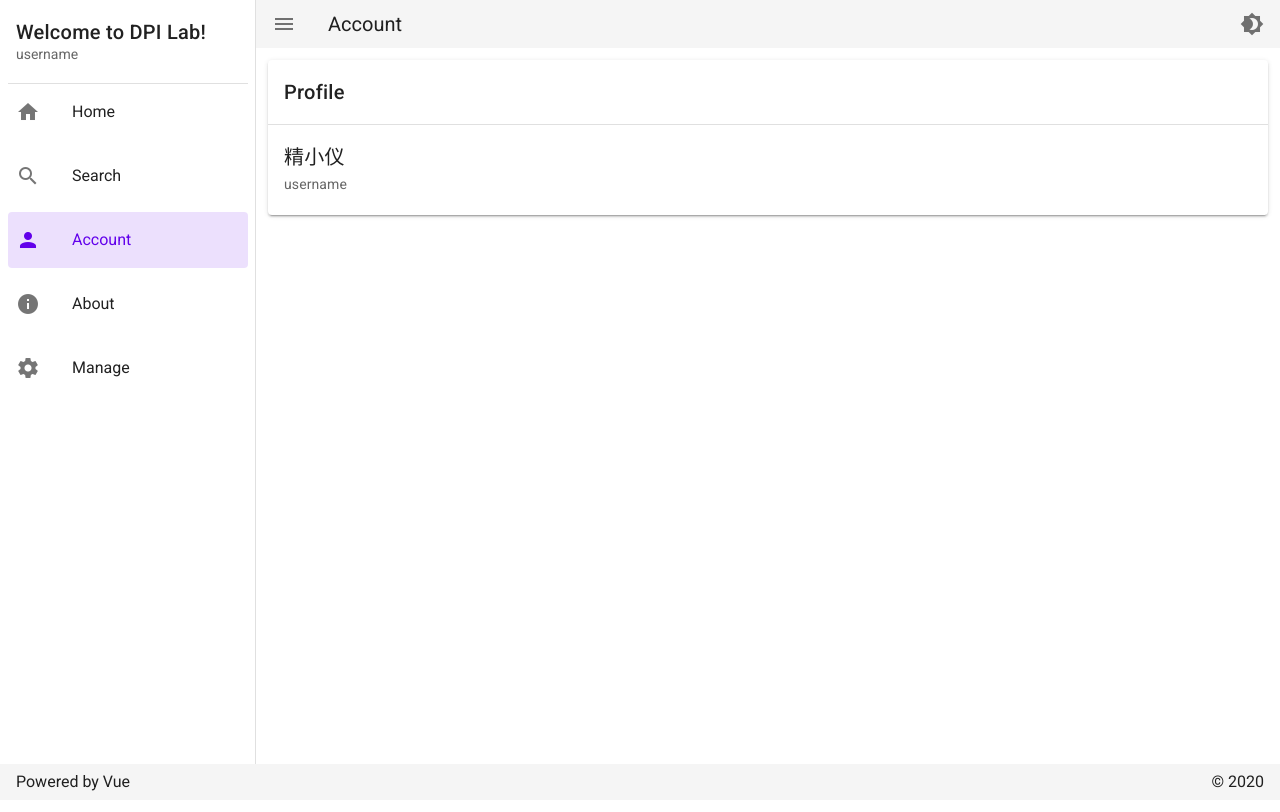
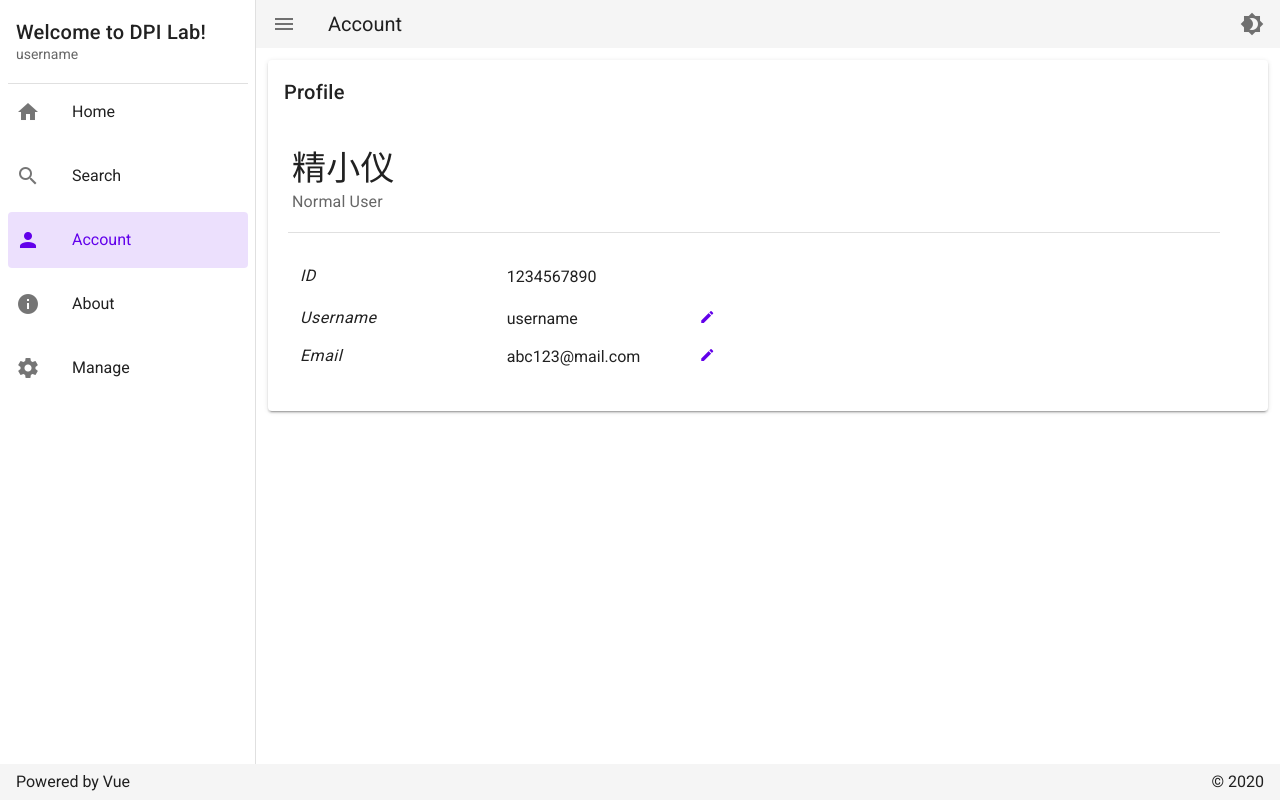
Before and after one commit to GnohzZ/dpi-lab-management, a Vue app: page /test/account/1 in a window 1280 px wide. Built offline with nearby package versions, Linux system fonts and the light colour scheme; no server answers.

Commit message:
add profile ui componemts on account page

```diff
--- a/src/views/Account.vue
+++ b/src/views/Account.vue
@@ -22,18 +22,193 @@
             >
               Profile
             </v-card-title>
-            <v-divider></v-divider>
             <v-card
               flat
               :max-height = "maxHeight"
-              class = "overflow-y-auto"
+              class = "overflow-y-auto pa-2"
             >
-              <v-card-title>
+              <v-card-title class="text-h4">
                 {{profile.name}}
               </v-card-title>
-              <v-card-subtitle>
-                {{profile.username}}
+              <v-card-subtitle class="text-subtitle-1">
+                {{profile.role}}
               </v-card-subtitle>
+              <v-divider class = "mx-3 mr-10"></v-divider>
+              <v-card-text>
+                <v-card
+                  max-width="600"
+                  flat
+                >
+                  <v-container class="pa-2 text-body-1">
+                    <v-row justify = "start" no-gutters class = "mb-1">
+                      <v-col width = "80" justify = "start" align-self = "center" class="font-italic">
+                        ID
+                      </v-col>
+                      <v-col cols="4" justify = "start" align-self = "center">
+                        <v-text-field
+                          readonly
+                          label="ID"
+                          dense
+                          solo
+                          flat
+                          hide-details
+                          :value = "profile.studentID"
+                        ></v-text-field>
+                      </v-col>
+                      <v-col>
+                      </v-col>
+                    </v-row>
+                    <v-row justify = "start" no-gutters>
+                      <v-col width = "80" justify = "start" align-self = "center" class="font-italic">
+                        Username
+                      </v-col>
+                      <v-col cols="4" justify = "start" align-self = "center">
+                        <v-text-field
+                          readonly
+                          v-if = "!isEditingUsername"
+                          label="Username"
+                          dense
+                          solo
+                          flat
+                          hide-details
+                          :value = "profile.username"
+                        ></v-text-field>
+                        <v-text-field
+                          v-if = "isEditingUsername"
+                          label="Username"
+                          dense
+                          single-line
+                          flat
+                          hide-details
+                          :value = "showingUsername"
+                        ></v-text-field>
+                      </v-col>
+                      <v-col>
+                        <v-btn
+                          icon
+                          @click="editingUsername"
+                          color = "primary"
+                        >
+                          <v-icon
+                            v-if="isEditingUsername"
+                            small
+                          >
+                            mdi-close
+                          </v-icon>
+                          <v-icon v-else small>mdi-pencil</v-icon>
+                        </v-btn>
+                      </v-col>
+                    </v-row>
+                    <v-row justify = "start" no-gutters v-show = "isEditingUsername">
+                      <v-col width = "80" justify = "start" align-self = "center" class="font-italic">
+                        Confirm Password
+                      </v-col>
+                      <v-col cols="4" justify = "start" align-self = "center">
+                        <v-text-field
+                          id="password1"
+                          label="Password"
+                          name="password"
+                          prepend-icon="mdi-lock"
+                          type="password"
+                          dense
+                          single-line
+                          flat
+                          hide-details
+                        ></v-text-field>
+                      </v-col>
+                      <v-col>
+                        <v-btn
+                          icon
+                          @click="editUsername"
+                          color = "primary"
+                        >
+                          <v-icon
+                            v-if="isEditingUsername"
+                            small
+                          >
+                            mdi-check
+                          </v-icon>
+                          <v-icon v-else small>mdi-pencil</v-icon>
+                        </v-btn>
+                      </v-col>
+                    </v-row>
+                    <v-row justify = "start" no-gutters>
+                      <v-col width = "80" justify = "start" align-self = "center" class="font-italic">
+                        Email
+                      </v-col>
+                      <v-col cols="4" justify = "start" align-self = "center">
+                        <v-text-field
+                          readonly
+                          v-show = "!isEditingEmail"
+                          label="Email"
+                          dense
+                          solo
+                          flat
+                          hide-details
+                          :value = "profile.email"
+                        ></v-text-field>
+                        <v-text-field
+                          v-show = "isEditingEmail"
+                          label="Email"
+                          dense
+                          single-line
+                          flat
+                          hide-details
+                          v-model = "showingEmail"
+                        ></v-text-field>
+                      </v-col>
+                      <v-col>
+                        <v-btn
+                          icon
+                          @click="editingEmail"
+                          color = "primary"
+                        >
+                          <v-icon
+                            v-if="isEditingEmail"
+                            small
+                          >
+                            mdi-close
+                          </v-icon>
+                          <v-icon v-else small>mdi-pencil</v-icon>
+                        </v-btn>
+                      </v-col>
+                    </v-row>
+                    <v-row justify = "start" no-gutters v-show = "isEditingEmail">
+                      <v-col width = "80" justify = "start" align-self = "center" class="font-italic">
+                        Confirm Password
+                      </v-col>
+                      <v-col cols="4" justify = "start" align-self = "center">
+                        <v-text-field
+                          id="password2"
+                          label="Password"
+                          name="password"
+                          prepend-icon="mdi-lock"
+                          type="password"
+                          dense
+                          single-line
+                          flat
+                          hide-details
+                        ></v-text-field>
+                      </v-col>
+                      <v-col>
+                        <v-btn
+                          icon
+                          @click="editEmail"
+                          color = "primary"
+                        >
+                          <v-icon
+                            v-if="isEditingEmail"
+                            small
+                          >
+                            mdi-check
+                          </v-icon>
+                          <v-icon v-else small>mdi-pencil</v-icon>
+                        </v-btn>
+                      </v-col>
+                    </v-row>
+                  </v-container>
+                </v-card>
+              </v-card-text>
             </v-card>
         </v-card>
       </v-col>
@@ -51,13 +226,17 @@ export default {
     return {
       breakPoint: '',
       windowHeight: 500,
+      isEditingUsername: false,
+      isEditingEmail: false,
       profile: {
         name: '精小仪',
         username: '精小仪',
         role: 'Normal User',
         email: '',
         studentID: ''
-      }
+      },
+      showingUsername: '',
+      showingEmail: ''
     }
   },
 
@@ -65,7 +244,28 @@ export default {
     onResize: function () {
       this.windowHeight = window.innerHeight
       this.breakPoint = this.$vuetify.breakpoint.name
-      console.log(this.breakPoint)
+    },
+
+    editingUsername: function () {
+      if (this.isEditingUsername) {
+        this.showingUsername = ''
+      }
+      this.isEditingUsername = !this.isEditingUsername
+    },
+
+    editingEmail: function () {
+      if (this.isEditingEmail) {
+        this.showingEmail = ''
+      }
+      this.isEditingEmail = !this.isEditingEmail
+    },
+
+    editUsername: () => {
+
+    },
+
+    editEmail: () => {
+
     }
   },
 
@@ -78,7 +278,6 @@ export default {
   created () {
     this.onResize()
     this.profile = this.$store.getters.getProfile
-    console.log(this.profile)
   }
 }
 </script>
```
